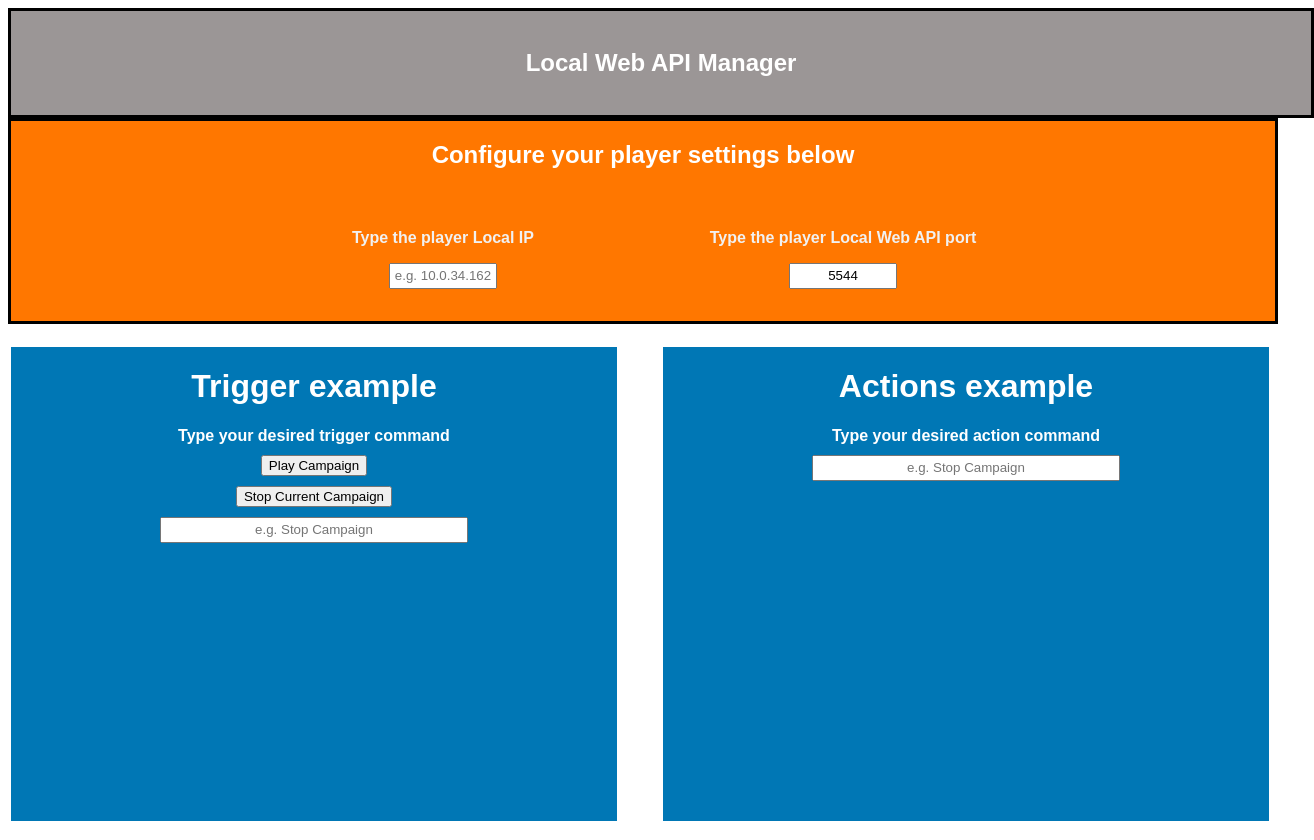
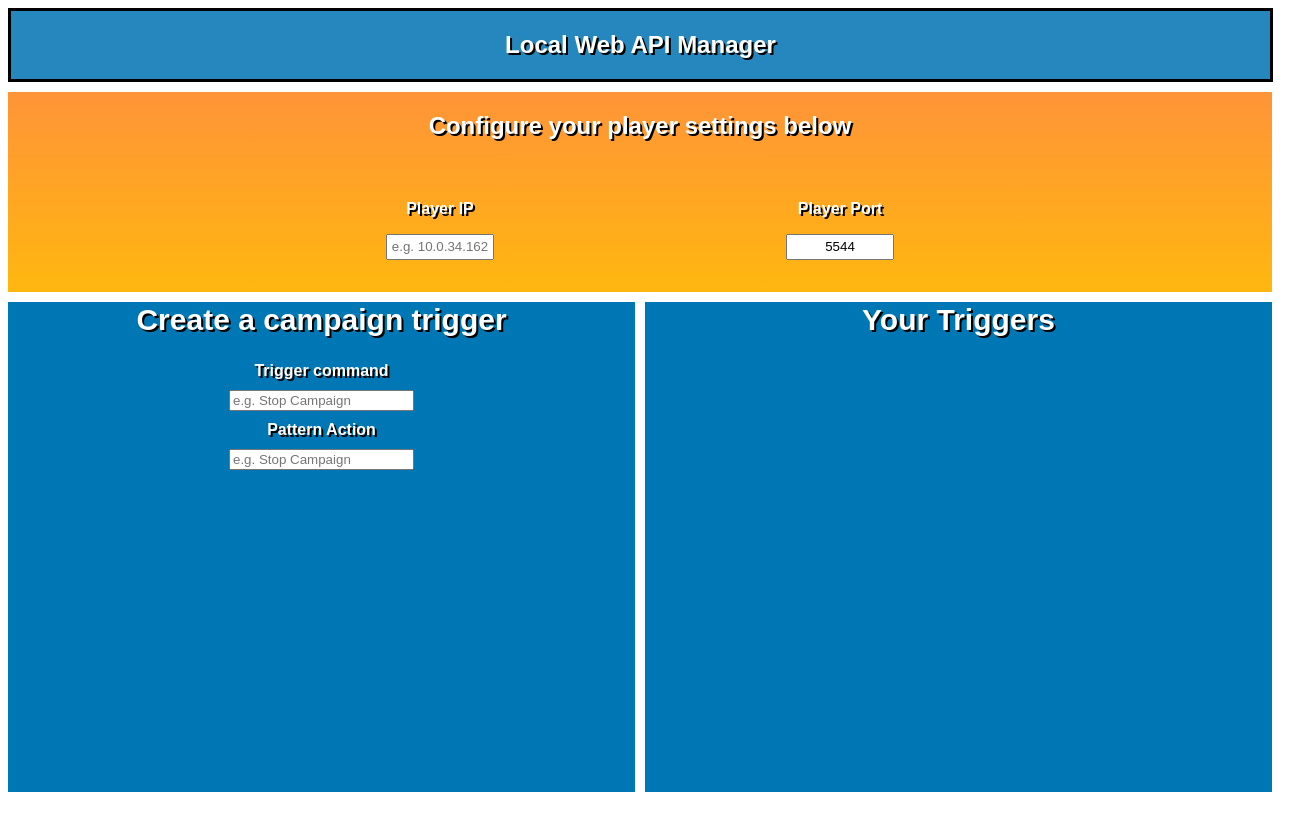
Before and after one commit to LukasThome/web-api-interface, a plain HTML site: page index.html in a window 1280 px wide. Shown: the whole page, 1314 px wide, since content can reach past the window. After the commit the page ends 808 px from the top, so only its background shows below. Drawn offline with Linux system fonts and the light colour scheme.

Commit message:
colors and layout were changed to onsign design pattern

```diff
--- a/index.css
+++ b/index.css
@@ -1,21 +1,22 @@
 .header {
-  background-color: #9b9696;
+  background-color: #2687be;
   text-align: center;
-  width: 100%;
-  padding: 18px;
+  width: 99.6%;
   border: solid;
+  text-shadow: 2px 2px black;
 }
 
 .container-configure {
-  background-color: #ff7700;
+  background-image: linear-gradient(#FF9438, #FFB70F);
   text-align: center;
   height: 200px;
   display: flex;
   align-items: center;
   flex-direction: column;
   width: 100%;
-  border: solid;
   gap: 40px;
+  text-shadow: 2px 2px black;
+  margin-top: 10px;
 }
 .container-form {
   display: flex;
@@ -67,9 +68,8 @@ h2 {
   flex-direction: column;
   align-items: center;
   background-color: #0077b5;
-  margin-right: 20px;
-  margin-top: 20px;
-  border: solid;
+  margin-right: 5px;
+  margin-top: 10px;
 }
 
 .actions {
@@ -78,9 +78,8 @@ h2 {
   flex-direction: column;
   align-items: center;
   background-color: #0077b5;
-  margin-left: 20px;
-  margin-top: 20px;
-  border: solid;
+  margin-left: 5px;
+  margin-top: 10px;
 }
 .triggers-actions {
   display: flex;
@@ -89,8 +88,6 @@ h2 {
   width: 100%;
   background-color: white;
   width: 100%;
-  font-family: Arial, Helvetica, sans-serif;
-  color: white;
   font-weight: bold;
 }
 .trigger-form {
@@ -105,15 +102,31 @@ h2 {
   align-items: center;
   gap: 10px;
 }
-#triggerField{
+#triggerField {
   width: 300px;
   height: 20px;
   text-align: center;
-
 }
-#actionField{
+#actionField {
   width: 300px;
   height: 20px;
   text-align: center;
+}
+
+h1 {
+  color: #ffffff;
+  font-family: Arial, Helvetica, sans-serif;
+  font-size: 30px;
+  font-weight: 800;
+  line-height: 36px;
+  margin: 0 0 24px;
+  text-align: center;
+  text-shadow: 2px 2px black;
+}
+label{
+  color: #ffffff;
+  font-family: "Raleway", sans-serif;
+  text-shadow: 2px 2px black;
+
 
 }
--- a/index.html
+++ b/index.html
@@ -18,9 +18,7 @@
       <h2>Configure your player settings below</h2>
       <form class="container-form">
         <div class="container-playerIp">
-          <label for="playerIp" class="playerIp"
-            >Type the player Local IP</label
-          >
+          <label for="playerIp" class="playerIp">Player IP</label>
           <input
             type="text"
             id="playerIp"
@@ -30,9 +28,7 @@
           />
         </div>
         <div class="container-playerPort">
-          <label for="playerPort" class="playerPort"
-            >Type the player Local Web API port</label
-          >
+          <label for="playerPort" class="playerPort">Player Port</label>
           <input
             type="text"
             id="playerPort"
@@ -46,23 +42,26 @@
 
     <div class="triggers-actions">
       <div class="trigger">
-        <h1>Trigger example</h1>
+        <h1>Create a campaign trigger</h1>
 
         <div class="trigger-form">
           <label for="trigger-form" class="trigger-form-label"
-            >Type your desired trigger command</label
+            >Trigger command</label
           >
-          <button id="button1" onclick="triggerCampaign()">
-            Play Campaign
-          </button>
-          <button id="button2" onclick="stopCampaign()">
-            Stop Current Campaign
-          </button>
-
           <input
             type="text"
-            id="triggerField"
+            id="triggerCommand"
             name="triggerField"
+            value=""
+            placeholder="e.g. Stop Campaign"
+          />
+          <label for="trigger-form" class="trigger-form-label"
+            >Pattern Action</label
+          >
+          <input
+            type="text"
+            id="patternAction"
+            name="patternField"
             value=""
             placeholder="e.g. Stop Campaign"
           />
@@ -70,19 +69,8 @@
       </div>
 
       <div class="actions">
-        <h1>Actions example</h1>
-        <div class="action-form">
-          <label for="action-form" class="action-form-label"
-            >Type your desired action command</label
-          >
-          <input
-            type="text"
-            id="actionField"
-            name="actionField"
-            value=""
-            placeholder="e.g. Stop Campaign"
-          />
-        </div>
+        <h1>Your Triggers</h1>
+
       </div>
     </div>
     <!--- <button id="button 1" onclick="triggerCampaign()">Play Campaign 1</button>
```
